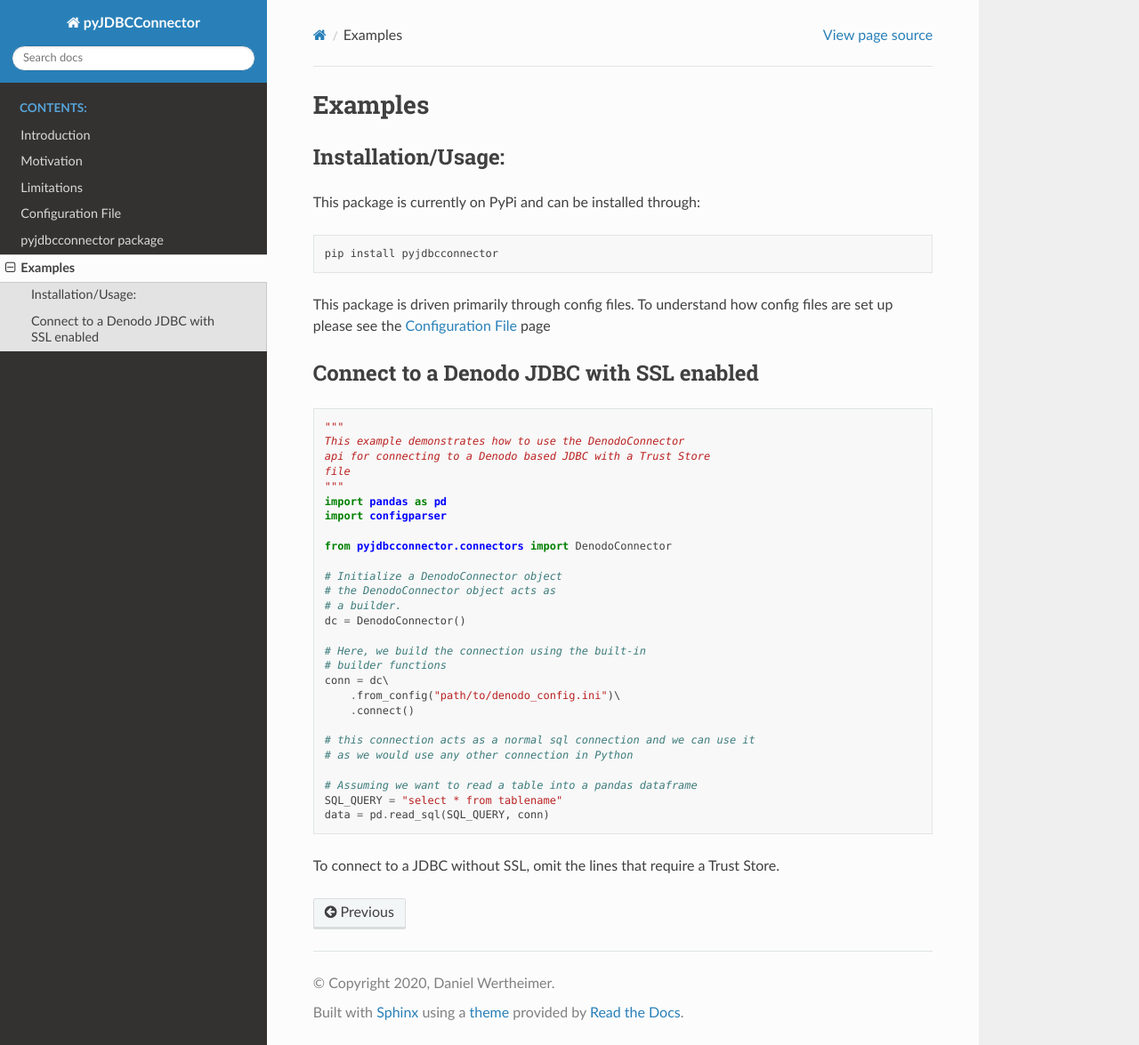
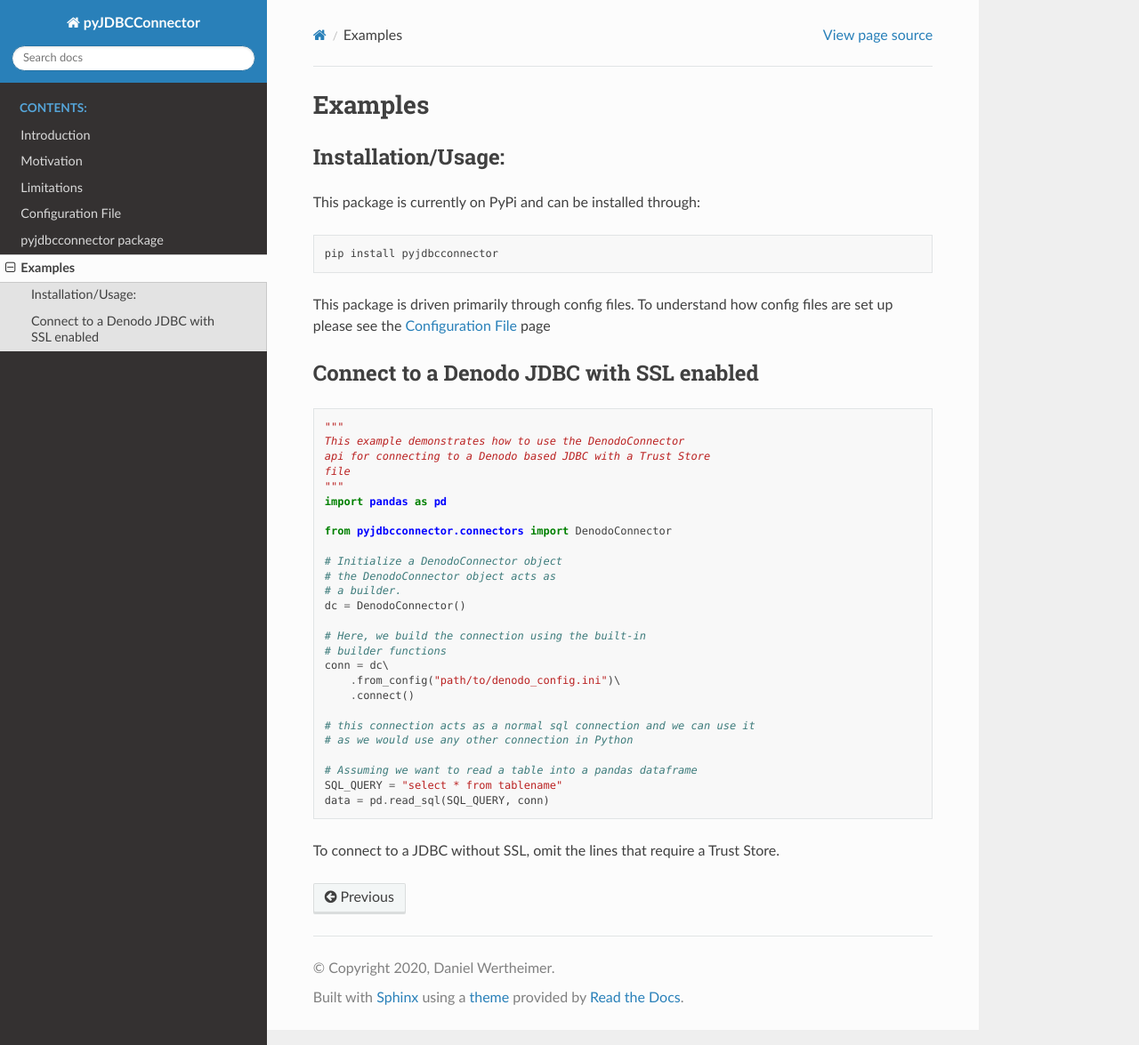
Before and after one commit to DanWertheimer/pyJDBCConnector, a Sphinx documentation site: the page built from docs/examples.rst, in a window 1280 px wide and 1175 px high. Shown: the whole window at 89% size. Built offline with Sphinx 7.4.7 and the Read the Docs theme 2.0.0, drawn with Linux system fonts in a browser that asks for light colours.

Commit message:
updated docs

```diff
--- a/docs/examples.rst
+++ b/docs/examples.rst
@@ -23,7 +23,6 @@ Connect to a Denodo JDBC with SSL enabled
     file
     """
     import pandas as pd
-    import configparser
 
     from pyjdbcconnector.connectors import DenodoConnector
 
```
Also changed, not shown: README.md (+0 -1 lines).
